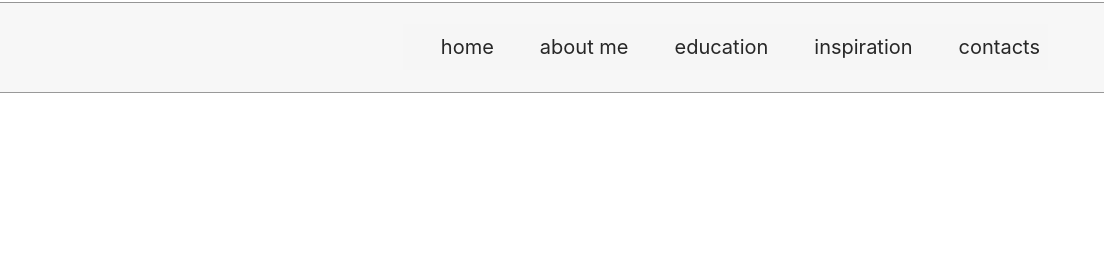
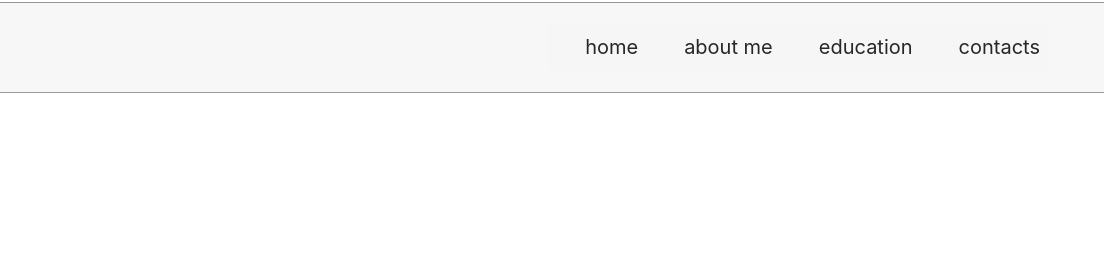
Before and after one commit to VeiveHata/VeiveHata.github.io, a plain HTML site: page index.html in a window 1280 px wide. Shown: the top 276 px of the page, 176-1280 px from the left. Drawn offline with nearby package versions, Linux system fonts and the light colour scheme.

Commit message:
without inspiration

```diff
--- a/index.html
+++ b/index.html
@@ -26,9 +26,6 @@
       			</li>
       			<li class="nav-item">
         			<a class="nav-link" href="#education">education</a>
-      			</li>
-      			<li class="nav-item">
-        			<a class="nav-link" href="#credo">inspiration</a>
       			</li>
       			<li class="nav-item">
         			<a class="nav-link" href="#contacts">contacts</a>
```
